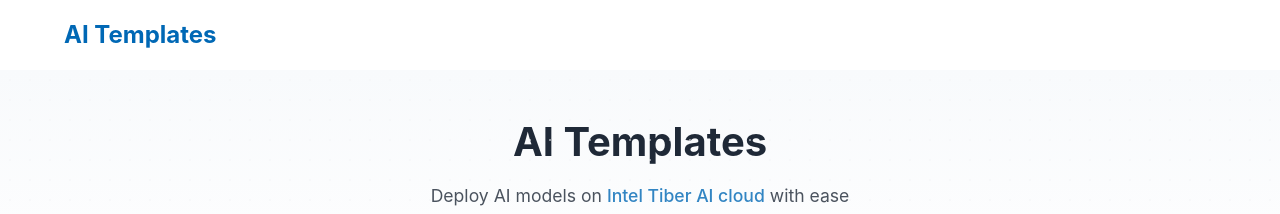
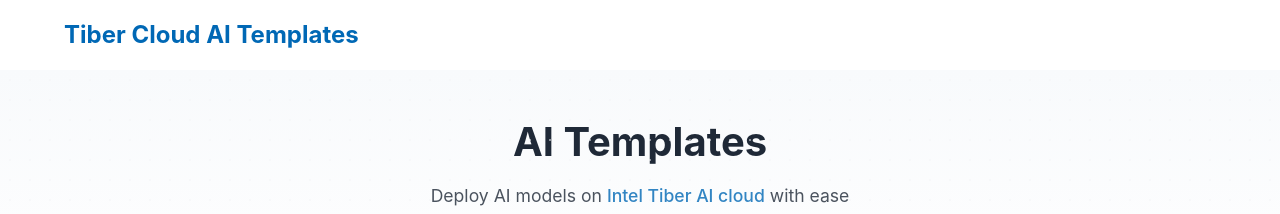
Before and after one commit to TiberAICommunity/ai-templates, a Jekyll site: the page built from index.html, in a window 1280 px wide. Shown: the top 214 px of the page. Built offline with Jekyll 4.4.1, drawn with Linux system fonts in a browser that asks for light colours.

Commit message:
style change

```diff
--- a/_layouts/default.html
+++ b/_layouts/default.html
@@ -11,7 +11,7 @@
 <body>
     <nav class="navbar">
         <div class="container">
-            <a href="{{ '/' | relative_url }}" class="nav-brand">AI Templates</a>
+            <a href="{{ '/' | relative_url }}" class="nav-brand">Tiber Cloud AI Templates</a>
         </div>
     </nav>
 
```
